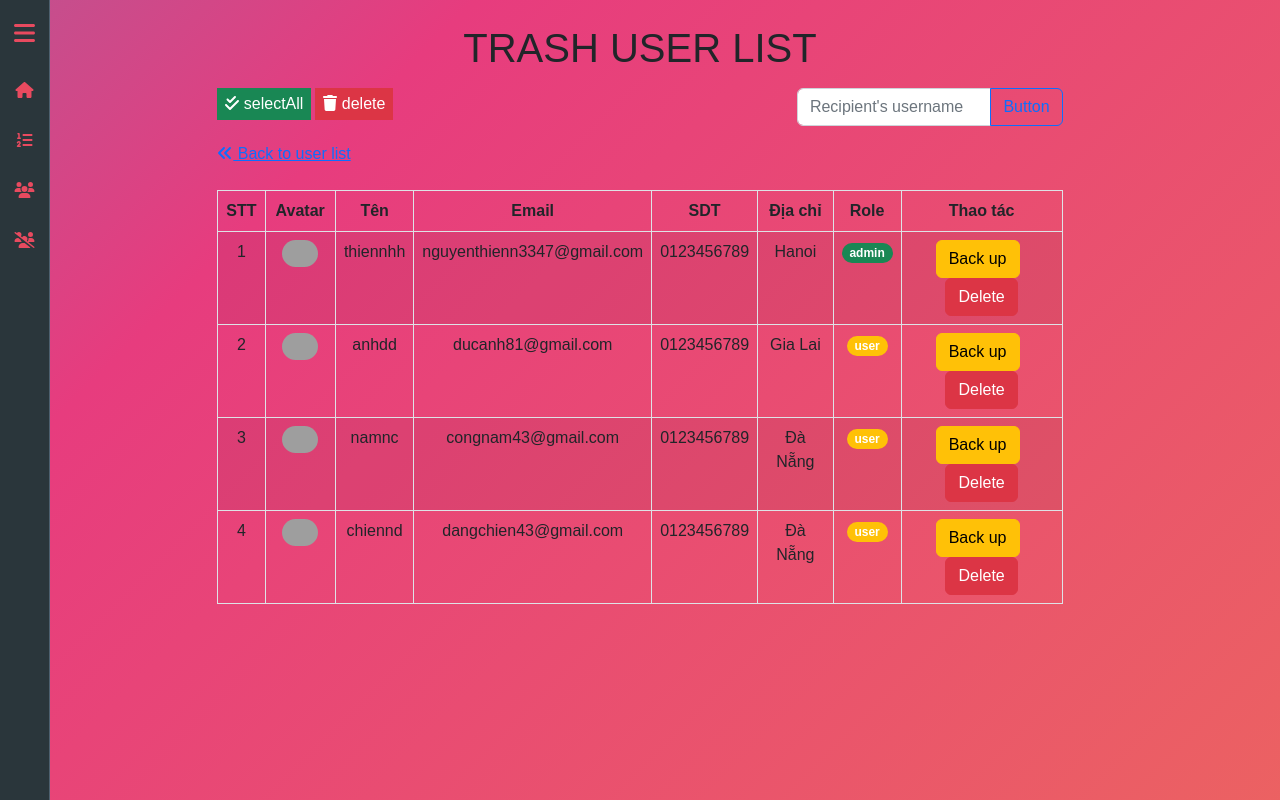
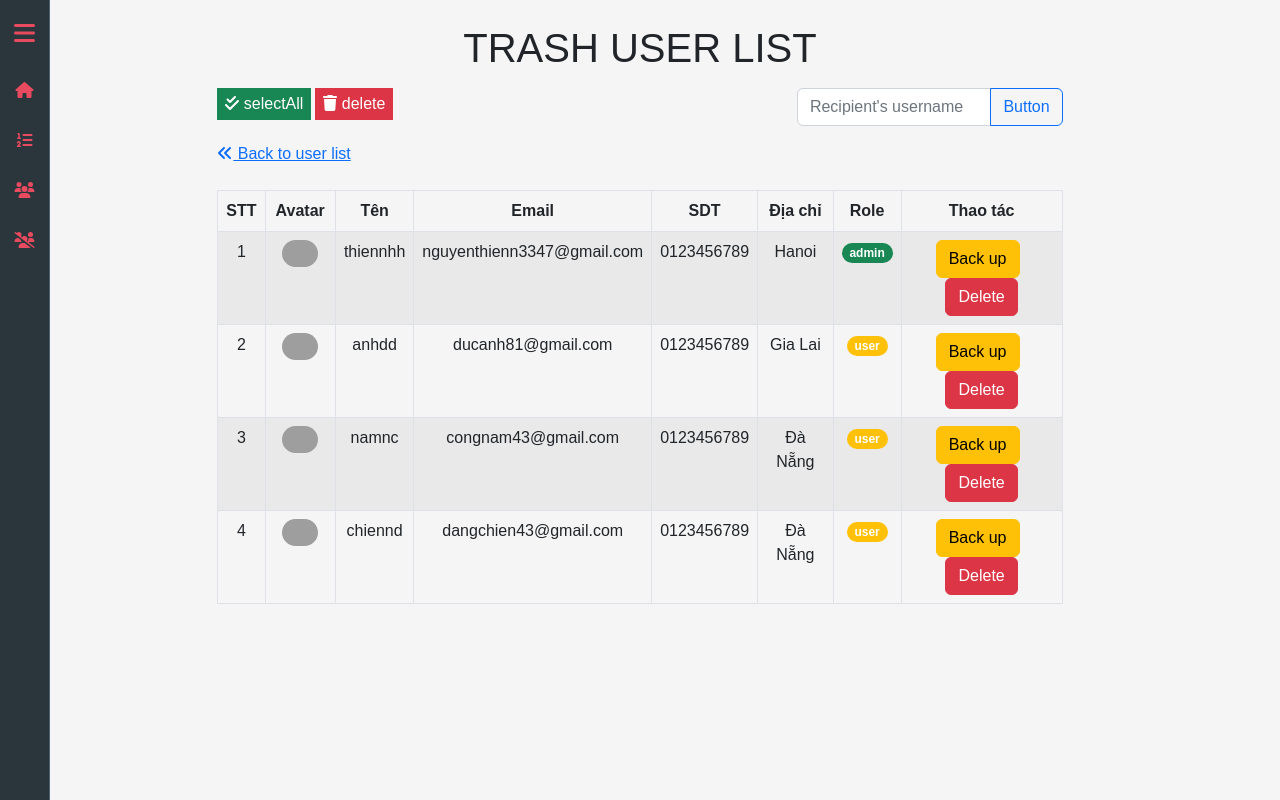
Before and after one commit to NguyenHuuHieuThien/market, a React (Create React App) app: page /admin/trash in a window 1280 px wide. Built offline with nearby package versions, Linux system fonts and the light colour scheme; grey boxes are pictures that could not be loaded.

Commit message:
commit 20/11

```diff
--- a/src/component/SlideShow/index.js
+++ b/src/component/SlideShow/index.js
@@ -12,8 +12,8 @@ export default function SlideShow() {
     return (
         <div>
             <SimpleImageSlider
-                width="81%"
-                height={200}
+                width='100%'
+                height='100%'
                 images={images}
                 showBullets={true}
                 showNavs={true}
--- a/src/index.css
+++ b/src/index.css
@@ -5,8 +5,7 @@ body {
     sans-serif;
   -webkit-font-smoothing: antialiased;
   -moz-osx-font-smoothing: grayscale;
-  background: linear-gradient(-45deg, #ee7752, #e73c7e, #23a6d5, #23d5ab);
-    background-size: 400% 400%;
+  background-color:#f5f5f5!important;
     animation: gradient 15s ease infinite;
     height: 100vh;
 }
@@ -52,9 +51,9 @@ body {
 }
 
 /* background */
-.bg-main{
+/* .bg-main{
   background-color:#f5f5f5!important;
-}
+} */
 
 .bg-sub {
   background-color: #1abc9c !important;
--- a/src/layout/Admin/productList.js
+++ b/src/layout/Admin/productList.js
@@ -110,7 +110,7 @@ export default function ProductList() {
                             <div className='py-1 ps-3 mb-3'>
                                 {profileMenu.map((item, index) => {
                                     return (
-                                        <Link to={item.link} className="text-decoration-none text-black">
+                                        <Link to={item.link} key={index} className="text-decoration-none text-black">
                                             <div className='d-flex justify-content-between p-3 mb-3'>
                                                 <span><FontAwesomeIcon icon={item.icon} className="me-2" /> {item.name}</span>
                                                 <FontAwesomeIcon icon={faChevronRight} />
--- a/src/layout/Home/index.js
+++ b/src/layout/Home/index.js
@@ -6,7 +6,7 @@ import { faArrowRight } from "@fortawesome/free-solid-svg-icons"
 import { FontAwesomeIcon } from "@fortawesome/react-fontawesome"
 export default function HomePage() {
     return (
-        <div className="bg-main">
+        <div>
             <Navbars position='sticky-top' />
             {/* <div className="bg-main ">
                 <div className="container ">
```
